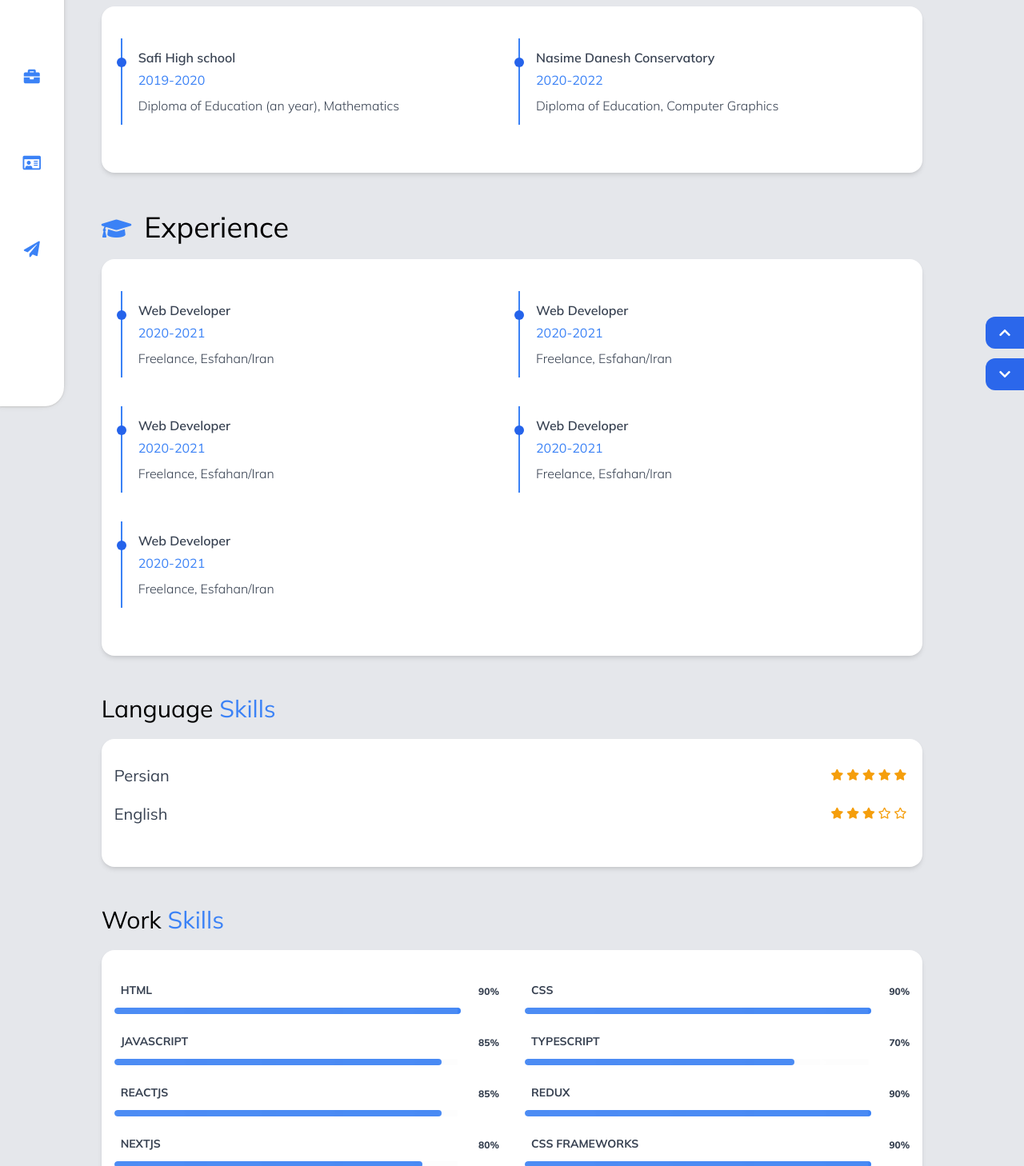
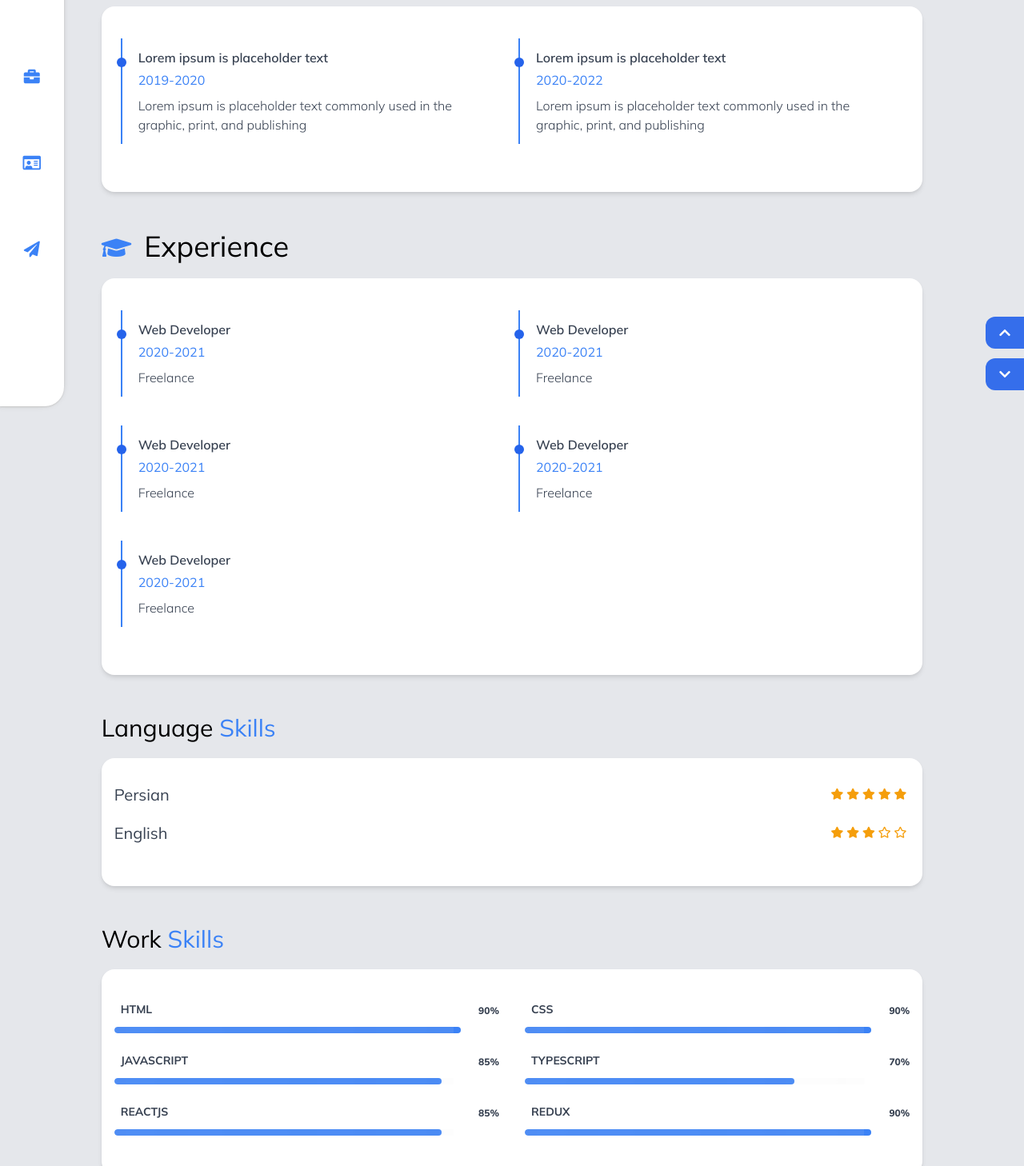
Before and after one commit to diajan/Personal-web, a Next.js app: page /resume in a window 1280 px wide. Shown: the part 292-1750 px from the top of the page at 80% size. Built offline with nearby package versions, Linux system fonts and the light colour scheme.

Commit message:
complete portfolio page

```diff
--- a/constant.js
+++ b/constant.js
@@ -1,8 +1,6 @@
 const NAME = 'Diajan'
 
-const ABOUT = `Hi, I'm Mohamad Mahdi Aghajan and 18 years old. I am a Front-end developer\n.
-I started to learn 4 years ago, I worked on server-side programming languages such as python, ruby, PHP even I was a back-end developer for short time,\n but I now focused on web development, specially front-end.
-I'm working now with ReactJS and NextJS and develop single-page-applications.`
+const ABOUT = `Lorem ipsum dolor sit amet, consectetur adipiscing elit, sed do eiusmod tempor incididunt ut labore et dolore magna aliqua. Ut enim ad minim veniam, quis nostrud exercitation ullamco laboris nisi ut aliquip ex ea commodo consequat. Duis aute irure dolor in reprehenderit in voluptate velit esse cillum dolore eu fugiat nulla pariatur. Excepteur sint occaecat cupidatat non proident, sunt in culpa qui officia deserunt mollit anim id est laborum.`
 
 const BG_INDEX = 'img/bg.jpeg'
 
@@ -21,11 +19,11 @@ const SOCIAL_MEDIA = [
 ]
 
 const PERSON = [
-  { title: 'Birthday', value: '3 December 2003' },
-  { title: 'Age', value: '18' },
-  { title: 'Phone', value: '+98 938 756 1279' },
-  { title: 'Mail', value: 'm.mahdi.aghajan@gmail.com' },
-  { title: 'City', value: 'Iran / Esfahan' },
+  { title: 'Birthday', value: '1 july 1990' },
+  { title: 'Age', value: '31' },
+  { title: 'Phone', value: '+123456789' },
+  { title: 'Mail', value: 'info@gmail.com' },
+  { title: 'City', value: 'Iran' },
   { title: 'Status', value: 'Available' },
 ]
 
@@ -70,14 +68,14 @@ const DOING = [
 
 const EDUCATION = [
   {
-    title: 'Safi High school',
+    title: 'Lorem ipsum is placeholder text',
     sub: '2019-2020',
-    desc: 'Diploma of Education (an year), Mathematics',
+    desc: 'Lorem ipsum is placeholder text commonly used in the graphic, print, and publishing',
   },
   {
-    title: 'Nasime Danesh Conservatory',
+    title: 'Lorem ipsum is placeholder text',
     sub: '2020-2022',
-    desc: 'Diploma of Education, Computer Graphics',
+    desc: 'Lorem ipsum is placeholder text commonly used in the graphic, print, and publishing',
   },
 ]
 
@@ -85,27 +83,27 @@ const EXPERIENCE = [
   {
     title: 'Web Developer',
     sub: '2020-2021',
-    desc: 'Freelance, Esfahan/Iran',
+    desc: 'Freelance',
   },
   {
     title: 'Web Developer',
     sub: '2020-2021',
-    desc: 'Freelance, Esfahan/Iran',
+    desc: 'Freelance',
   },
   {
     title: 'Web Developer',
     sub: '2020-2021',
-    desc: 'Freelance, Esfahan/Iran',
+    desc: 'Freelance',
   },
   {
     title: 'Web Developer',
     sub: '2020-2021',
-    desc: 'Freelance, Esfahan/Iran',
+    desc: 'Freelance',
   },
   {
     title: 'Web Developer',
     sub: '2020-2021',
-    desc: 'Freelance, Esfahan/Iran',
+    desc: 'Freelance',
   },
 ]
 
@@ -116,14 +114,6 @@ const SKILLS = [
   { skill: 'Typescript', percent: '70' },
   { skill: 'reactjs', percent: '85' },
   { skill: 'redux', percent: '90' },
-  { skill: 'nextjs', percent: '80' },
-  { skill: 'css Frameworks', percent: '90' },
-  { skill: 'design systems', percent: '85' },
-  { skill: 'sass', percent: '90' },
-  { skill: 'webpack', percent: '70' },
-  { skill: 'git', percent: '70' },
-  { skill: 'php', percent: '70' },
-  { skill: 'mysql', percent: '50' },
 ]
 
 const PORTFOLIOS = [
@@ -132,24 +122,28 @@ const PORTFOLIOS = [
     img: 'img/bg.jpeg',
     repo: '',
     link: '',
+    keyword: 'lorem',
+  },
+  {
+    title: 'test',
+    img: 'img/bg.jpeg',
+    repo: '',
+    link: '',
+    keyword: 'test',
   },
   {
     title: 'lorem ipsum',
     img: 'img/bg.jpeg',
     repo: '',
     link: '',
+    keyword: 'lorem',
   },
   {
-    title: 'lorem ipsum',
+    title: 'test',
     img: 'img/bg.jpeg',
     repo: '',
     link: '',
-  },
-  {
-    title: 'lorem ipsum',
-    img: 'img/bg.jpeg',
-    repo: '',
-    link: '',
+    keyword: 'test',
   },
 ]
 
--- a/src/components/utils/Button.tsx
+++ b/src/components/utils/Button.tsx
@@ -7,24 +7,26 @@ interface Props {
   className?: string
   type?: 'button' | 'submit' | 'reset'
   disabled?: boolean
+  onClick?: () => void
 }
 
 const Button: React.FC<Props> = ({
   title,
   className,
   type,
+  onClick,
   disabled = false,
 }) => {
   return (
     <button
+      onClick={onClick}
       type={type}
       className={`${className}  grid cursor-pointer place-items-center transition-colors p-2 text-white rounded-md ${
         disabled
           ? 'bg-gray-500 cursor-not-allowed'
           : 'bg-blue-600 hover:bg-blue-500'
       } `}
-      disabled={disabled}
-    >
+      disabled={disabled}>
       {title}
 
       <style jsx>{`
--- a/src/components/utils/Card.tsx
+++ b/src/components/utils/Card.tsx
@@ -18,6 +18,7 @@ const Card: React.FC<Props> = ({ title, link, repo, img }) => {
         <div className='flex space-x-3'>
           <a
             href={link}
+            rel='noreferrer'
             target='_blank'
             className='bg-white text-blue-800 py-2 px-3 rounded-md'>
             <i className='fas fa-link '></i>
@@ -25,6 +26,7 @@ const Card: React.FC<Props> = ({ title, link, repo, img }) => {
           <a
             href={repo}
             target='_blank'
+            rel='noreferrer'
             className='bg-white text-blue-800 py-2 px-3 rounded-md'>
             <i className='fab fa-github '></i>
           </a>
@@ -33,7 +35,7 @@ const Card: React.FC<Props> = ({ title, link, repo, img }) => {
       </div>
       <style jsx>{`
         .bg {
-          background-image:url(${img});
+          background-image: url(${img});
         }
         #work:hover #work-overlay {
           opacity: 0.95;
--- a/src/pages/portfolio.tsx
+++ b/src/pages/portfolio.tsx
@@ -6,8 +6,17 @@ import Card from '../components/utils/Card'
 import Title from '../components/utils/Title'
 import { PORTFOLIOS } from '../../constant'
 
+//unique keywords
+const keywords = Array.from(
+  new Set(
+    PORTFOLIOS.map(el => el.keyword)
+      .join(' ')
+      .split(' ')
+  )
+)
+
 const Portfolio: NextPage = () => {
-  const [fliter, setFliter] = useState<string>()
+  const [filter, setFliter] = useState<string>('all')
 
   return (
     <Main>
@@ -15,38 +24,26 @@ const Portfolio: NextPage = () => {
         <Title
           title='My'
           specific='Portfolio'
-          className='text-6xl md:text-7xl font-bold'
+          className='leading-tight text-6xl md:text-7xl font-bold'
         />
       </header>
 
-      <section className='flex space-x-5 justify-center w-full mt-20'>
-        <Button
-          title='All'
-          className='px-6 focus:bg-white focus:text-blue-600'
-        />
-        <Button
-          title='React'
-          className='px-6 focus:bg-white focus:text-blue-600'
-        />
-        <Button
-          title='Next'
-          className='px-6 focus:bg-white focus:text-blue-600'
-        />
-        <Button
-          title='Js'
-          className='px-6 focus:bg-white focus:text-blue-600'
-        />
+      <section className='flex flex-wrap space-x-5  justify-center w-full mt-20'>
+        {keywords.map((keyword, i) => (
+          <Button
+            key={++i}
+            title={keyword}
+            className='focus:bg-white focus:text-blue-600 mt-5'
+            onClick={() => setFliter(keyword)}
+          />
+        ))}
       </section>
 
       <section className='grid gap-y-10 md:grid-cols-2 md:gap-10 lg:grid-cols-3 my-20'>
-        {PORTFOLIOS.map(({ title, repo, link, img }, index) => (
-          <Card
-            key={index + 1}
-            title={title}
-            img={img}
-            repo={repo}
-            link={link}
-          />
+        {PORTFOLIOS.filter(
+          el => filter === 'all' || el.keyword.split(' ').includes(filter)
+        ).map(({ title, repo, link, img }, i) => (
+          <Card key={++i} title={title} img={img} repo={repo} link={link} />
         ))}
       </section>
     </Main>
```
Also changed, not shown: 1 other file (tests, documents, lock files or other folders).
